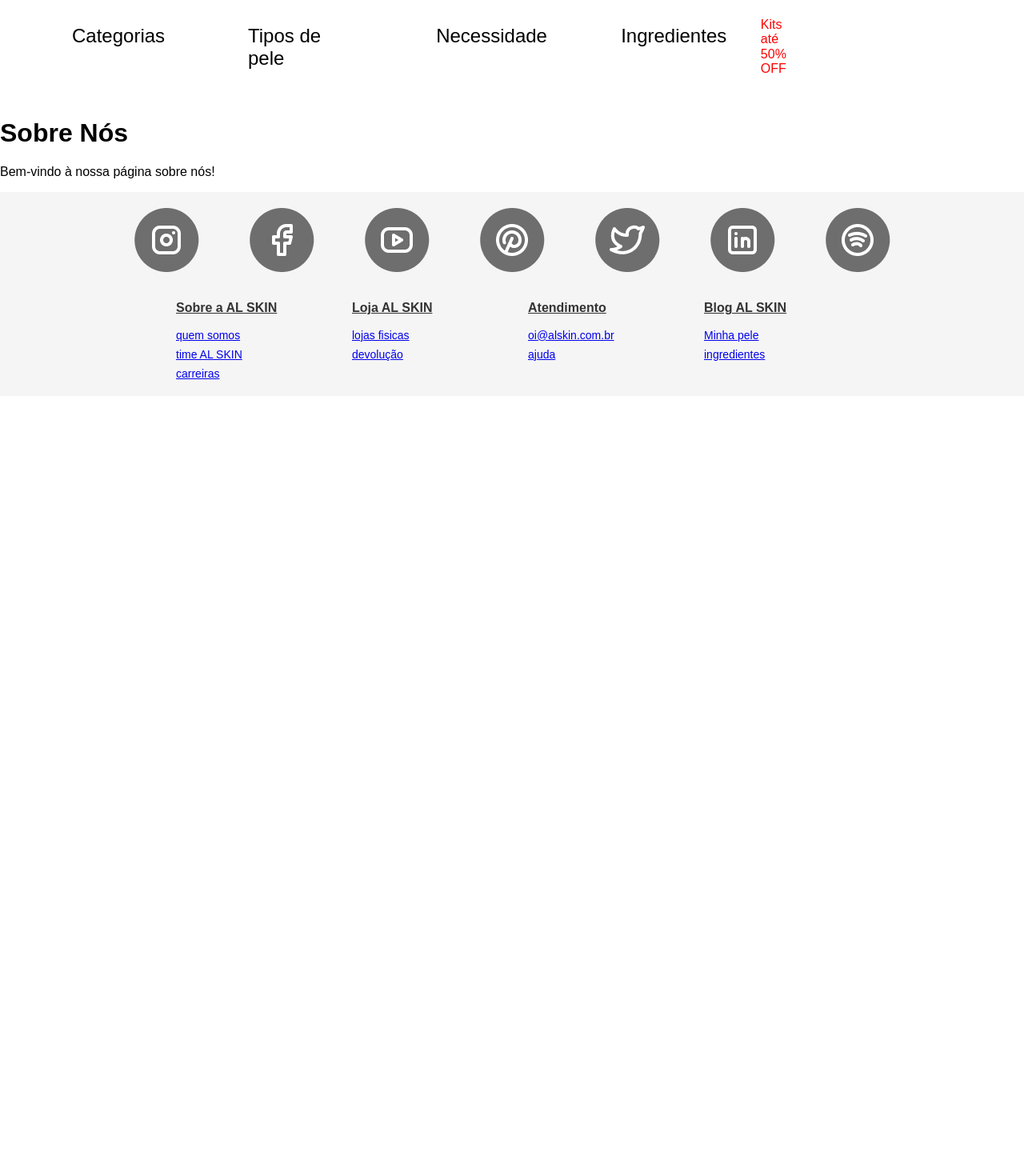
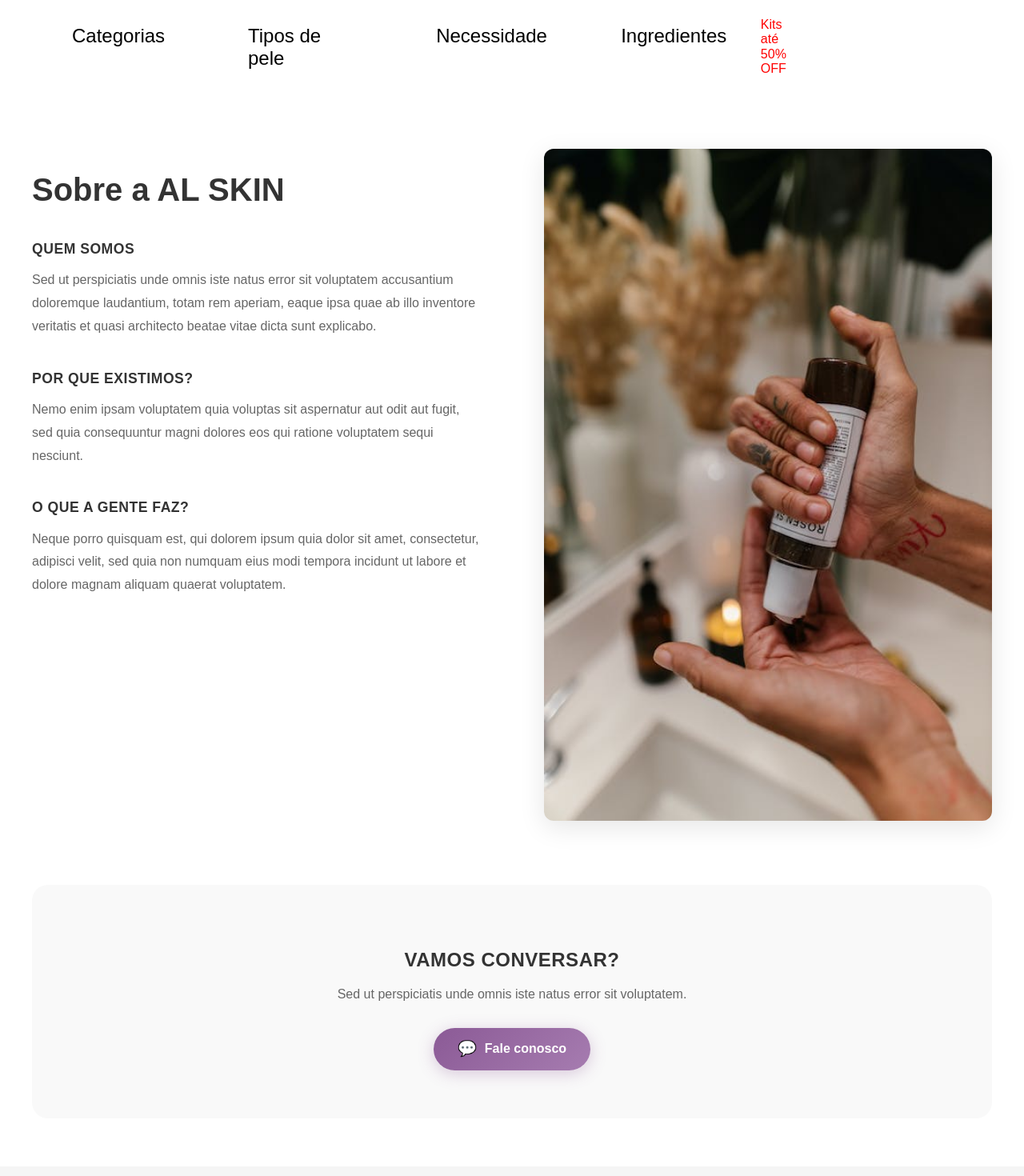
Before and after one commit to ljgamaralmp/el-skin-webapp, a React (Create React App) app: page /sobre in a window 1280 px wide. Shown: the part 160-1630 px from the top of the page at 80% size. Before the commit the page ends 800 px from the top, so only its background shows below. Built offline with nearby package versions, Linux system fonts and the light colour scheme; no server answers.

Commit message:
tarefa Styled Components na página Sobre que faltava

```diff
--- a/src/pages/Sobre.tsx
+++ b/src/pages/Sobre.tsx
@@ -1,8 +1,231 @@
-export default function Sobre() {
+import React from 'react';
+import styled from 'styled-components';
+import Sobre1 from '../assets/about1.png';
+
+const PaginaSobreContainer = styled.div`
+  max-width: 1200px;
+  margin: 0 auto;
+  padding: 60px 20px;
+  font-family: 'Arial', sans-serif;
+`;
+
+const ConteudoSobre = styled.div`
+  display: grid;
+  grid-template-columns: 1fr 1fr;
+  gap: 80px;
+  margin-bottom: 80px;
+  align-items: start;
+
+  @media (max-width: 768px) {
+    grid-template-columns: 1fr;
+    gap: 40px;
+    margin-bottom: 60px;
+  }
+`;
+
+const SecaoTexto = styled.div`
+  h1 {
+    font-size: 2.5rem;
+    font-weight: bold;
+    color: #333; /* Cor primária do texto */
+    margin-bottom: 40px;
+    line-height: 1.2;
+
+    @media (max-width: 768px) {
+      font-size: 2rem;
+      margin-bottom: 30px;
+    }
+
+    @media (max-width: 480px) {
+      font-size: 1.8rem;
+    }
+  }
+`;
+
+const ArtigoSobre = styled.div`
+  margin-bottom: 40px;
+
+  @media (max-width: 768px) {
+    margin-bottom: 30px;
+  }
+
+  h2 {
+    font-size: 1.1rem;
+    font-weight: bold;
+    color: #333; /* Cor primária do texto */
+    margin-bottom: 15px;
+    letter-spacing: 0.5px;
+    text-transform: uppercase;
+
+    @media (max-width: 480px) {
+      font-size: 1rem;
+    }
+  }
+
+  p {
+    font-size: 1rem;
+    line-height: 1.8;
+    color: #666; /* Cor secundária do texto */
+    margin: 0;
+
+    @media (max-width: 480px) {
+      font-size: 0.9rem;
+    }
+  }
+`;
+
+const SecaoImagens = styled.div`
+  display: flex;
+  flex-direction: column;
+  gap: 30px;
+
+  @media (max-width: 768px) {
+    gap: 20px;
+  }
+`;
+
+const ImagemProdutoContainer = styled.div`
+  border-radius: 12px;
+  overflow: hidden;
+  box-shadow: 0 8px 32px rgba(0, 0, 0, 0.1);
+  transition: transform 0.3s ease;
+
+  &:hover {
+    transform: translateY(-5px);
+  }
+`;
+
+const ImagemProduto = styled.img`
+  width: 100%;
+  height: auto;
+  display: block;
+  object-fit: cover;
+`;
+
+const SecaoContato = styled.div`
+  text-align: center;
+  padding: 60px 40px;
+  background-color: #f9f9f9; /* Cor de fundo clara */
+  border-radius: 20px;
+
+  @media (max-width: 768px) {
+    padding: 40px 20px;
+    margin: 0 10px;
+  }
+
+  @media (max-width: 480px) {
+    border-radius: 15px;
+  }
+
+  h2 {
+    font-size: 1.5rem;
+    font-weight: bold;
+    color: #333; /* Cor primária do texto */
+    margin-bottom: 15px;
+    text-transform: uppercase;
+    letter-spacing: 0.5px;
+
+    @media (max-width: 768px) {
+      font-size: 1.3rem;
+    }
+  }
+
+  p {
+    font-size: 1rem;
+    color: #666; /* Cor secundária do texto */
+    margin-bottom: 30px;
+    line-height: 1.6;
+  }
+`;
+
+const BotaoContato = styled.button`
+  background: linear-gradient(135deg, #8B5A96, #A67CB0);
+  color: white;
+  border: none;
+  padding: 15px 30px;
+  border-radius: 50px;
+  font-size: 1rem;
+  font-weight: 600;
+  cursor: pointer;
+  transition: all 0.3s ease;
+  display: inline-flex;
+  align-items: center;
+  gap: 10px;
+  box-shadow: 0 4px 20px rgba(139, 90, 150, 0.3);
+
+  &:hover {
+    transform: translateY(-2px);
+    box-shadow: 0 6px 25px rgba(139, 90, 150, 0.4);
+  }
+
+  @media (max-width: 768px) {
+    padding: 12px 25px;
+    font-size: 0.9rem;
+  }
+`;
+
+const IconeContato = styled.span`
+  font-size: 1.2rem;
+`;
+
+const Sobre: React.FC = () => {
   return (
-    <div>
-      <h1>Sobre Nós</h1>
-      <p>Bem-vindo à nossa página sobre nós!</p>
-    </div>
+    <PaginaSobreContainer>
+      <ConteudoSobre>
+        <SecaoTexto>
+          <h1>Sobre a AL SKIN</h1>
+
+          <ArtigoSobre>
+            <h2>QUEM SOMOS</h2>
+            <p>
+              Sed ut perspiciatis unde omnis iste natus error sit voluptatem
+              accusantium doloremque laudantium, totam rem aperiam, eaque
+              ipsa quae ab illo inventore veritatis et quasi architecto beatae vitae
+              dicta sunt explicabo.
+            </p>
+          </ArtigoSobre>
+
+          <ArtigoSobre>
+            <h2>POR QUE EXISTIMOS?</h2>
+            <p>
+              Nemo enim ipsam voluptatem quia voluptas sit aspernatur aut odit
+              aut fugit, sed quia consequuntur magni dolores eos qui ratione
+              voluptatem sequi nesciunt.
+            </p>
+          </ArtigoSobre>
+
+          <ArtigoSobre>
+            <h2>O QUE A GENTE FAZ?</h2>
+            <p>
+              Neque porro quisquam est, qui dolorem ipsum quia dolor sit amet,
+              consectetur, adipisci velit, sed quia non numquam eius modi
+              tempora incidunt ut labore et dolore magnam aliquam quaerat
+              voluptatem.
+            </p>
+          </ArtigoSobre>
+        </SecaoTexto>
+
+        <SecaoImagens>
+          <ImagemProdutoContainer>
+            <ImagemProduto
+              src={Sobre1}
+              alt="Produto AL SKIN sendo aplicado"
+            />
+          </ImagemProdutoContainer>
+        </SecaoImagens>
+      </ConteudoSobre>
+
+      <SecaoContato>
+        <h2>VAMOS CONVERSAR?</h2>
+        <p>Sed ut perspiciatis unde omnis iste natus error sit voluptatem.</p>
+
+        <BotaoContato>
+          <IconeContato>💬</IconeContato>
+          <span>Fale conosco</span>
+        </BotaoContato>
+      </SecaoContato>
+    </PaginaSobreContainer>
   );
-}
+};
+
+export default Sobre;
```
Also changed, not shown: src/assets/about1.png (added).
